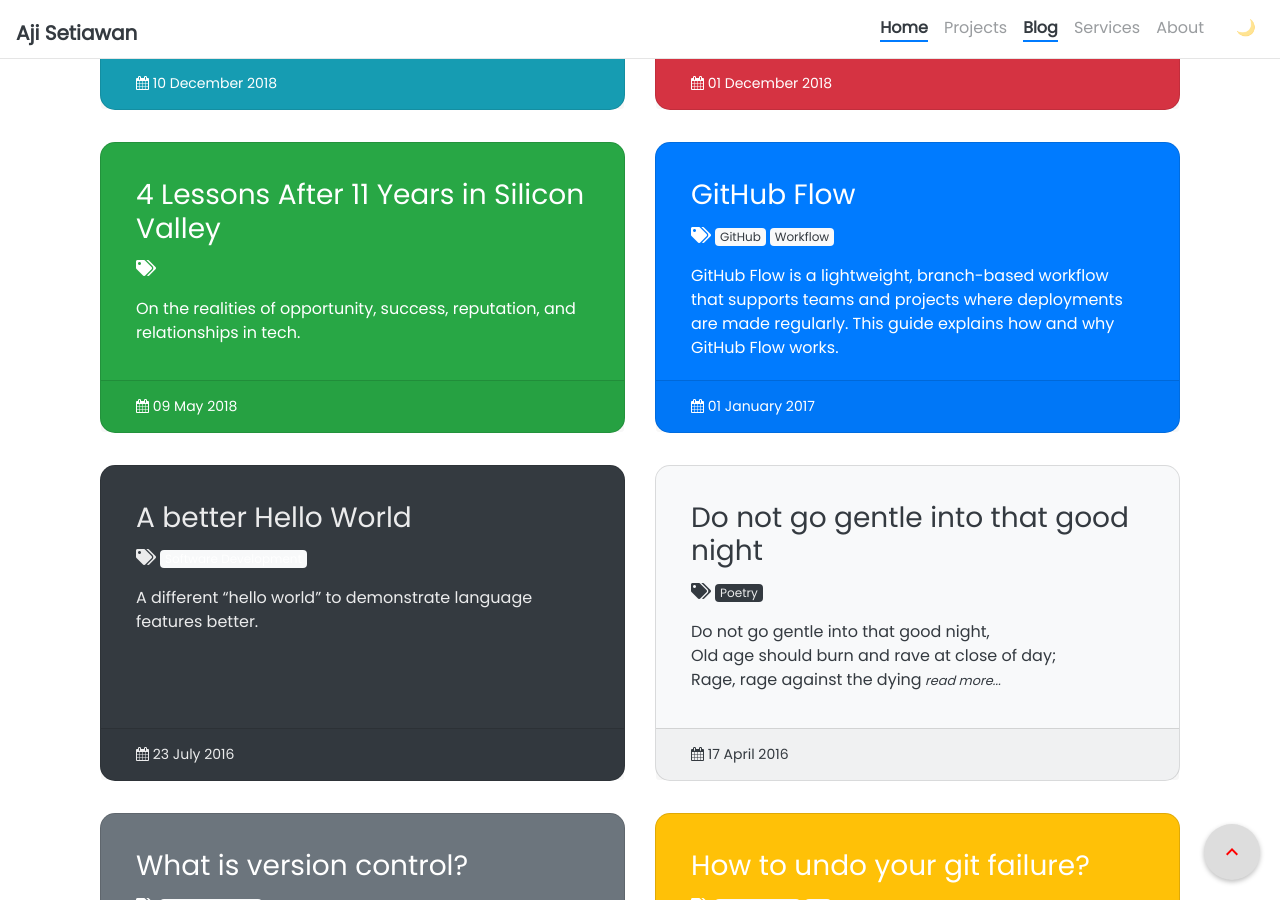
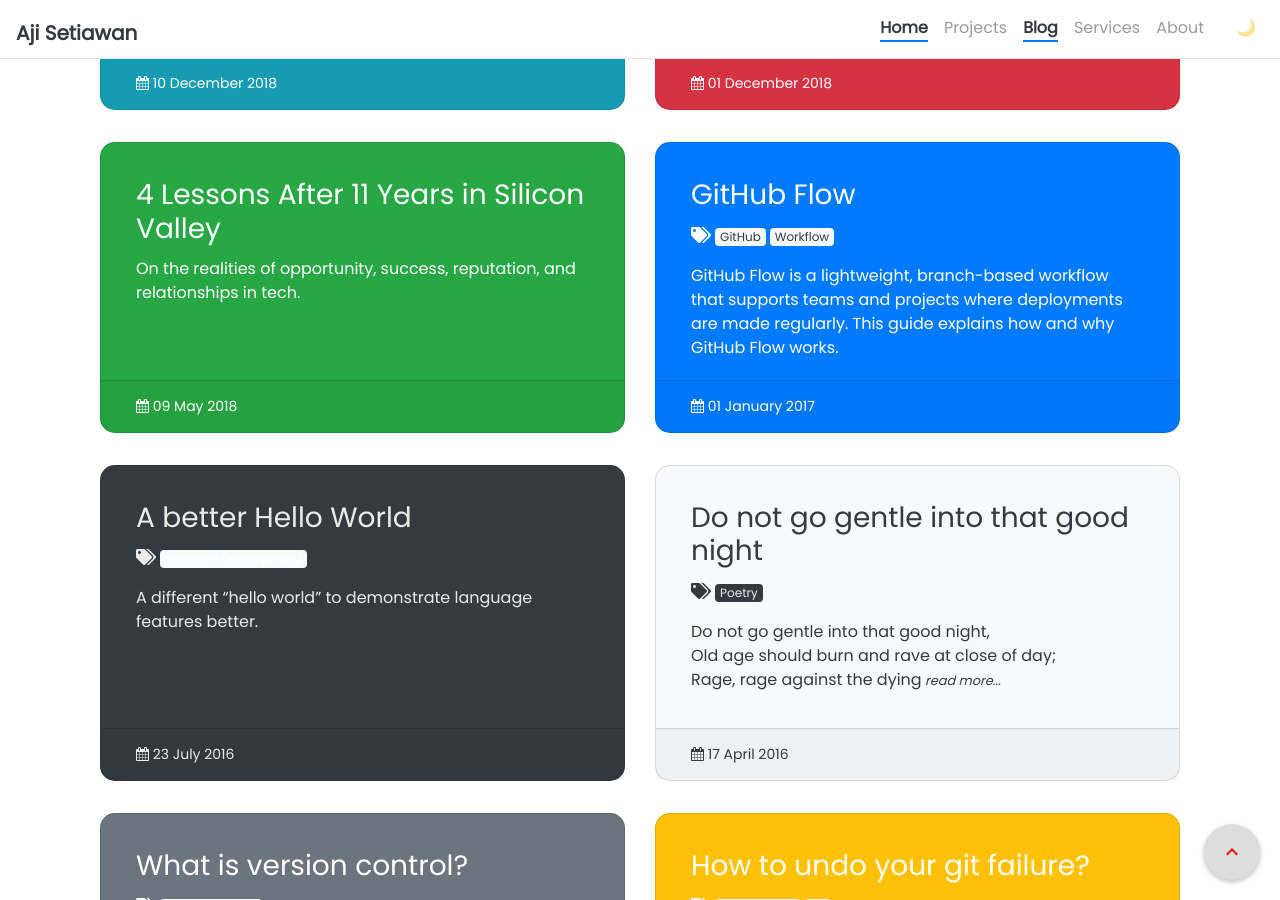
Before and after one commit to ajisetiawan716/ajisetiawan716.github.io, a Jekyll site: the page built from pages/blog.html, in a window 1280 px wide and 900 px high, scrolled down 621 px. Built offline with Jekyll 4.4.1, drawn with Linux system fonts in a browser that asks for light colours; nearby versions of some CDN libraries; comment, search, counter and statistics services are not loaded.

Commit message:
Update post-card.html

```diff
--- a/_includes/blog/post-card.html
+++ b/_includes/blog/post-card.html
@@ -29,7 +29,7 @@
   <a href="{{ post_url }}" class="post card {{ card_style }}">
     <div class="card-body {{ text_style }}">
       <h3 class="card-title">{{ post.title }}</h3>
-      {%- if page.tags != empty -%}
+      {%- if post.tags != empty -%}
       <p class="card-text"><i class="fas fa-tags fa-1x"></i>
         {% for tag in post.tags %}
         <span class="badge {{ badge_style }}">{{ tag }}</span>
```
